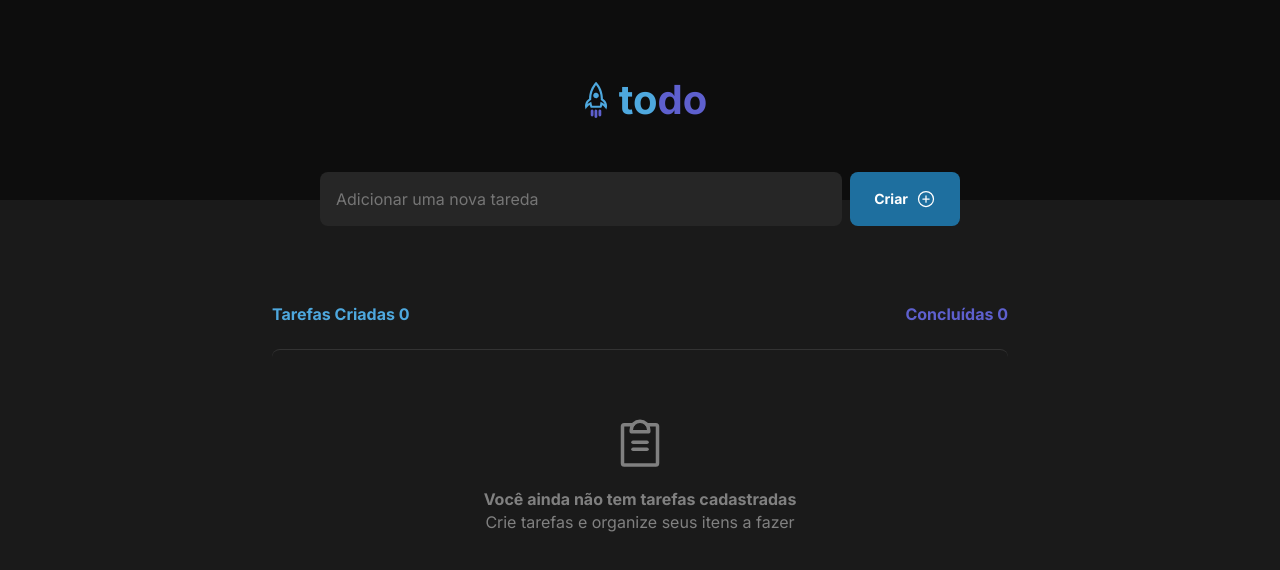
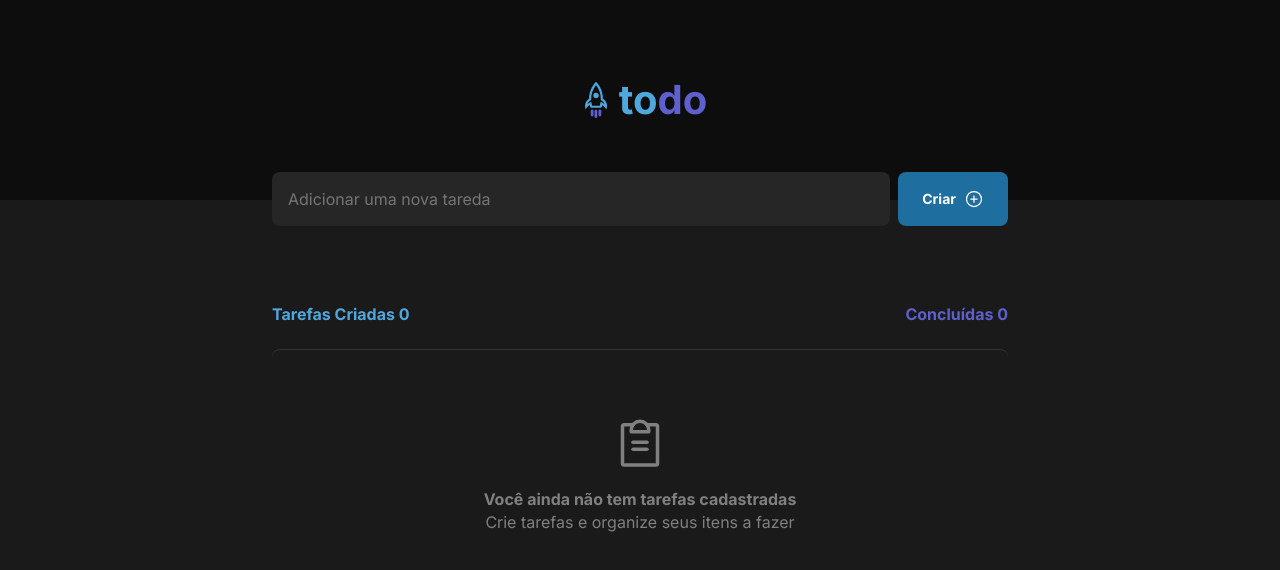
Before and after one commit to SamuelAuron/Desafio-Praticando-os-conceitos-do-ReactJS, a React (Vite) app: page / in a window 1280 px wide. Shown: the top 570 px of the page. Built offline with nearby package versions, Linux system fonts and the light colour scheme.

Commit message:
style (header): style fix

```diff
--- a/src/components/Header.module.css
+++ b/src/components/Header.module.css
@@ -31,7 +31,7 @@ span:nth-child(3) {
 
 .task{
   display: flex;
-  width: 50%;
+  width: 46rem;
   margin-top: 1.5rem;
   padding-top: 1.5rem;
 
```
